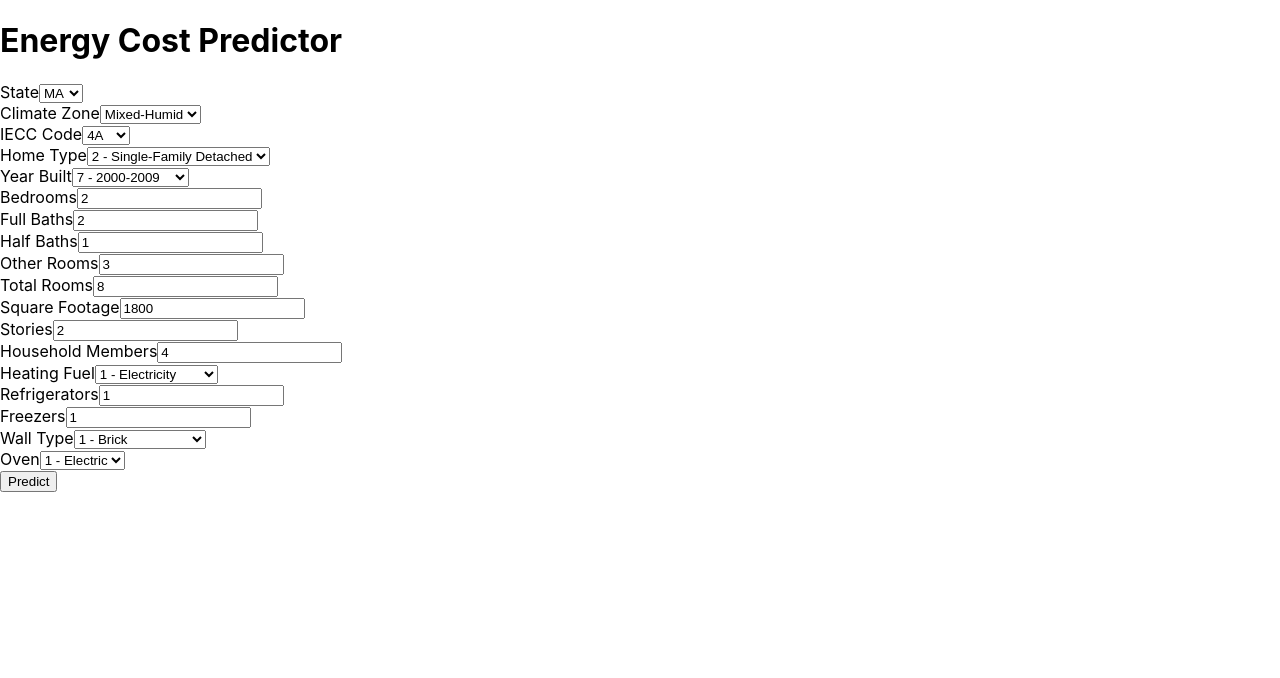
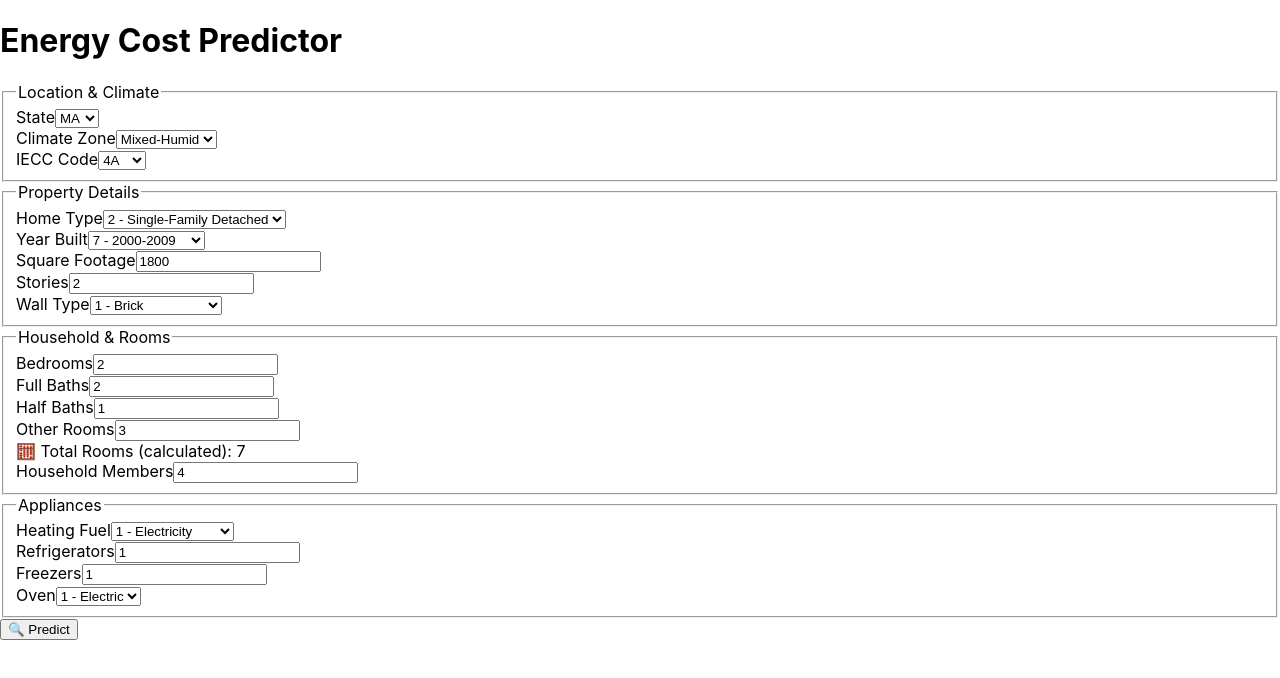
Before and after one commit to tplawton/energy-cost-frontend, a React (Create React App) app: page / in a window 1280 px wide. Shown: the top 678 px of the page. Built offline with nearby package versions, Linux system fonts and the light colour scheme.

Commit message:
UI polish with grouped sections and read-only Total Rooms

```diff
--- a/src/App.js
+++ b/src/App.js
@@ -1,20 +1,13 @@
-import React, { useState } from "react";
+import React, { useState, useEffect } from "react";
 
 const OPTIONS = {
 state_postal: ["AK", "AL", "AR", "AZ", "CA", "CO", "CT", "DC", "DE", "FL", "GA", "HI", "IA", "ID", "IL", "IN", "KS", "KY", "LA", "MA", "MD", "ME", "MI", "MN", "MO", "MS", "MT", "NC", "ND", "NE", "NH", "NJ", "NM", "NV", "NY", "OH", "OK", "OR", "PA", "RI", "SC", "SD", "TN", "TX", "UT", "VA", "VT", "WA", "WI", "WV", "WY"],
 BA_climate: ["Cold", "Hot-Dry", "Hot-Humid", "Marine", "Mixed-Dry", "Mixed-Humid", "Subarctic", "Very-Cold"],
 IECC_climate_code: ["1A", "2A", "2B", "3A", "3B", "3C", "4A", "4B", "4C", "5A", "5B", "6A", "6B", "7A", "7AK", "7B", "8AK"],
 TYPEHUQ: ["1 - Mobile Home", "2 - Single-Family Detached", "3 - Single-Family Attached", "4 - Apartment (2-4 units)", "5 - Apartment (5+ units)"],
-YEARMADERANGE: [
-    "1 - Before 1950", "2 - 1950-1959", "3 - 1960-1969", "4 - 1970-1979", "5 - 1980-1989",
-    "6 - 1990-1999", "7 - 2000-2009", "8 - 2010-2015", "9 - 2016 or later"
-],
-FUELHEAT: [
-    "1 - Electricity", "2 - Natural Gas", "3 - Fuel Oil", "5 - Wood", "7 - Other", "99 - Not reported"
-],
-WALLTYPE: [
-    "1 - Brick", "2 - Stucco", "3 - Siding/Wood", "4 - Vinyl", "5 - Concrete Block", "6 - Stone", "7 - Other", "99 - Not reported"
-],
+YEARMADERANGE: ["1 - Before 1950", "2 - 1950-1959", "3 - 1960-1969", "4 - 1970-1979", "5 - 1980-1989", "6 - 1990-1999", "7 - 2000-2009", "8 - 2010-2015", "9 - 2016 or later"],
+FUELHEAT: ["1 - Electricity", "2 - Natural Gas", "3 - Fuel Oil", "5 - Wood", "7 - Other", "99 - Not reported"],
+WALLTYPE: ["1 - Brick", "2 - Stucco", "3 - Siding/Wood", "4 - Vinyl", "5 - Concrete Block", "6 - Stone", "7 - Other", "99 - Not reported"],
 OVEN: ["0 - None", "1 - Electric", "2 - Gas", "3 - Other"]
 };
 
@@ -41,6 +34,12 @@ const [formData, setFormData] = useState({
 });
 
 const [result, setResult] = useState(null);
+
+useEffect(() => {
+    const { BEDROOMS, NCOMBATH, OTHROOMS } = formData;
+    const totalRooms = Number(BEDROOMS || 0) + Number(NCOMBATH || 0) + Number(OTHROOMS || 0);
+    setFormData((prev) => ({ ...prev, TOTROOMS: totalRooms }));
+}, [formData.BEDROOMS, formData.NCOMBATH, formData.OTHROOMS]);
 
 const handleChange = (e) => {
     const { name, value } = e.target;
@@ -88,39 +87,61 @@ const numberField = (label, name) => (
 );
 
 return (
-    <div className="max-w-2xl mx-auto p-6 bg-white rounded-2xl shadow-lg mt-8 space-y-6">
-    <h1 className="text-2xl font-bold text-center mb-6">Energy Cost Predictor</h1>
-    <form onSubmit={handleSubmit} className="grid grid-cols-1 md:grid-cols-2 gap-4">
+    <div className="max-w-3xl mx-auto p-6 bg-white rounded-2xl shadow-lg mt-8 space-y-8">
+    <h1 className="text-3xl font-bold text-center">Energy Cost Predictor</h1>
+
+    <form onSubmit={handleSubmit} className="space-y-8">
+        <fieldset className="grid grid-cols-1 md:grid-cols-2 gap-4 border border-gray-200 p-4 rounded-xl">
+        <legend className="text-lg font-semibold">Location & Climate</legend>
         {selectField("State", "state_postal", OPTIONS.state_postal)}
         {selectField("Climate Zone", "BA_climate", OPTIONS.BA_climate)}
         {selectField("IECC Code", "IECC_climate_code", OPTIONS.IECC_climate_code)}
+        </fieldset>
+
+        <fieldset className="grid grid-cols-1 md:grid-cols-2 gap-4 border border-gray-200 p-4 rounded-xl">
+        <legend className="text-lg font-semibold">Property Details</legend>
         {selectField("Home Type", "TYPEHUQ", OPTIONS.TYPEHUQ)}
         {selectField("Year Built", "YEARMADERANGE", OPTIONS.YEARMADERANGE)}
+        {numberField("Square Footage", "TOTSQFT_EN")}
+        {numberField("Stories", "STORIES")}
+        {selectField("Wall Type", "WALLTYPE", OPTIONS.WALLTYPE)}
+        </fieldset>
+
+        <fieldset className="grid grid-cols-1 md:grid-cols-2 gap-4 border border-gray-200 p-4 rounded-xl">
+        <legend className="text-lg font-semibold">Household & Rooms</legend>
         {numberField("Bedrooms", "BEDROOMS")}
         {numberField("Full Baths", "NCOMBATH")}
         {numberField("Half Baths", "NHAFBATH")}
         {numberField("Other Rooms", "OTHROOMS")}
-        {numberField("Total Rooms", "TOTROOMS")}
-        {numberField("Square Footage", "TOTSQFT_EN")}
-        {numberField("Stories", "STORIES")}
+        <div className="md:col-span-2 text-sm text-gray-600 font-medium">
+            🧮 Total Rooms (calculated): <span className="font-semibold">{formData.TOTROOMS}</span>
+        </div>
         {numberField("Household Members", "NHSLDMEM")}
+        </fieldset>
+
+        <fieldset className="grid grid-cols-1 md:grid-cols-2 gap-4 border border-gray-200 p-4 rounded-xl">
+        <legend className="text-lg font-semibold">Appliances</legend>
         {selectField("Heating Fuel", "FUELHEAT", OPTIONS.FUELHEAT)}
         {numberField("Refrigerators", "NUMFRIG")}
         {numberField("Freezers", "NUMFREEZ")}
-        {selectField("Wall Type", "WALLTYPE", OPTIONS.WALLTYPE)}
         {selectField("Oven", "OVEN", OPTIONS.OVEN)}
+        </fieldset>
+
+        <div className="text-center">
         <button
-        type="submit"
-        className="md:col-span-2 mt-4 px-4 py-2 bg-blue-600 text-white rounded hover:bg-blue-700"
+            type="submit"
+            className="mt-4 px-6 py-2 bg-blue-600 text-white text-lg rounded-lg shadow hover:bg-blue-700"
         >
-        Predict
+            🔍 Predict
         </button>
+        </div>
     </form>
 
     {result && (
-        <div className="mt-6 p-4 bg-green-50 border border-green-200 rounded-md shadow-sm">
-        <p className="text-lg font-semibold">Predicted Annual kWh: {result.predicted_kwh}</p>
-        <p className="text-lg font-semibold">Estimated Cost ($): {result.estimated_cost_usd}</p>
+        <div className="mt-8 p-6 bg-green-50 border border-green-200 rounded-xl shadow-md">
+        <h2 className="text-xl font-semibold mb-2">Results</h2>
+        <p className="text-lg font-medium">Predicted Annual kWh: <span className="font-semibold">{result.predicted_kwh}</span></p>
+        <p className="text-lg font-medium">Estimated Cost ($): <span className="font-semibold">{result.estimated_cost_usd}</span></p>
         <p className="text-sm text-gray-600">Rate Used: ${result.rate_used} per kWh</p>
         </div>
     )}
```
